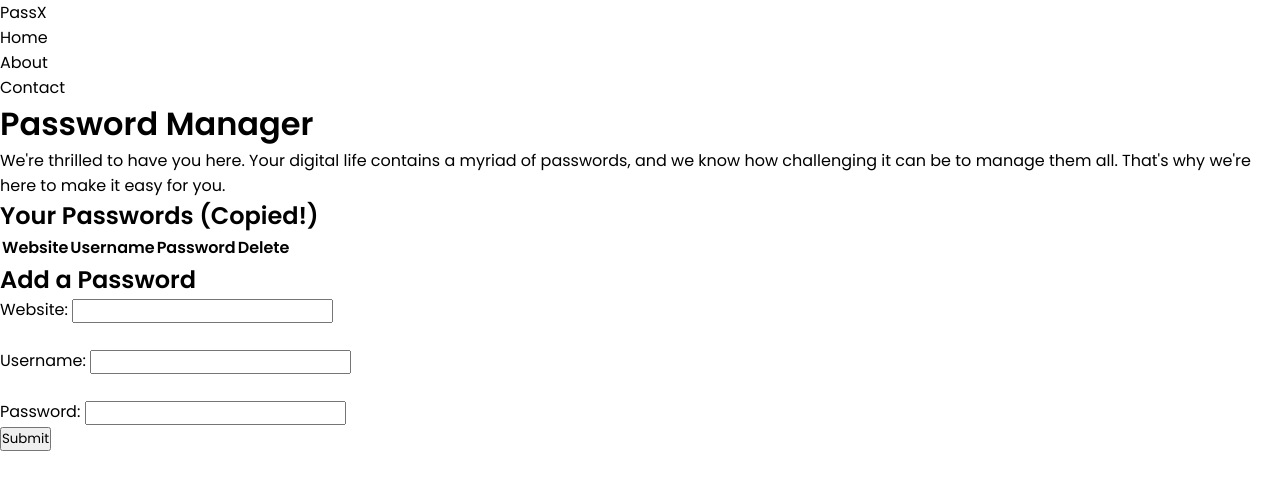
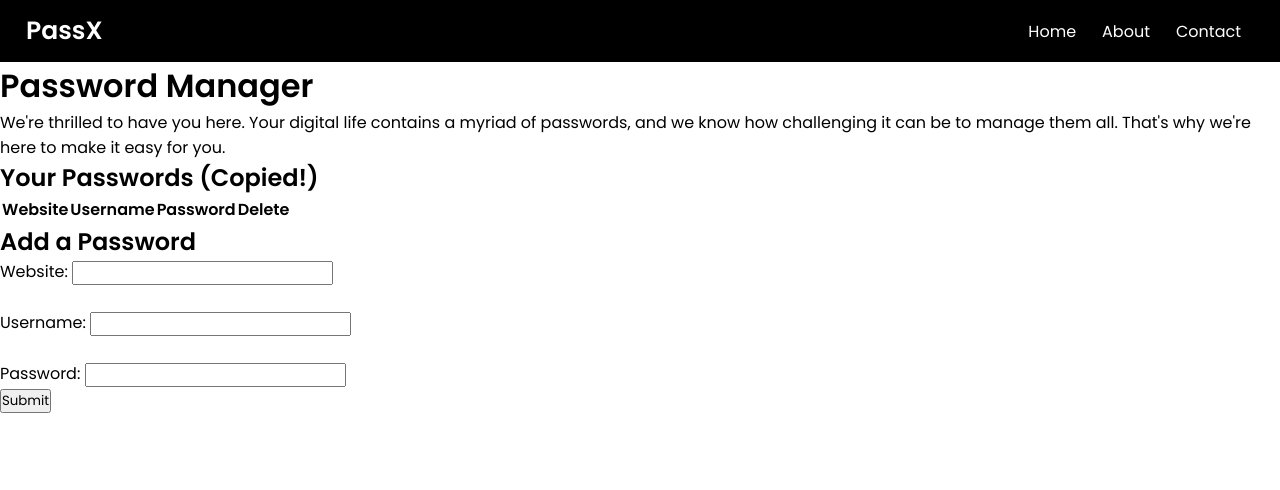
Before and after one commit to Harjot2552/password-manager, a plain HTML site: page index.html in a window 1280 px wide. Drawn offline with Linux system fonts and the light colour scheme.

Commit message:
Styled the navbar

```diff
--- a/style.css
+++ b/style.css
@@ -6,3 +6,37 @@
     font-family: 'Noto Sans', sans-serif;
     font-family: 'Poppins', sans-serif;
 }
+
+
+
+nav {
+    background-color: black;
+    color: white;
+    padding: 12px 3px;
+    display: flex;
+    justify-content: space-between;
+}
+
+.logo{
+    margin: 0 23px;
+    font-weight: 800;
+    font-size: 25px;
+    cursor: pointer;
+}
+
+ul {
+    display: flex;
+    margin: 0 23px;
+    align-items: center;
+}
+
+ul > li {
+    list-style: none;
+    margin: 0 13px;
+    cursor: pointer;
+}
+
+ul > li:hover{
+    color: white;
+
+}
```
